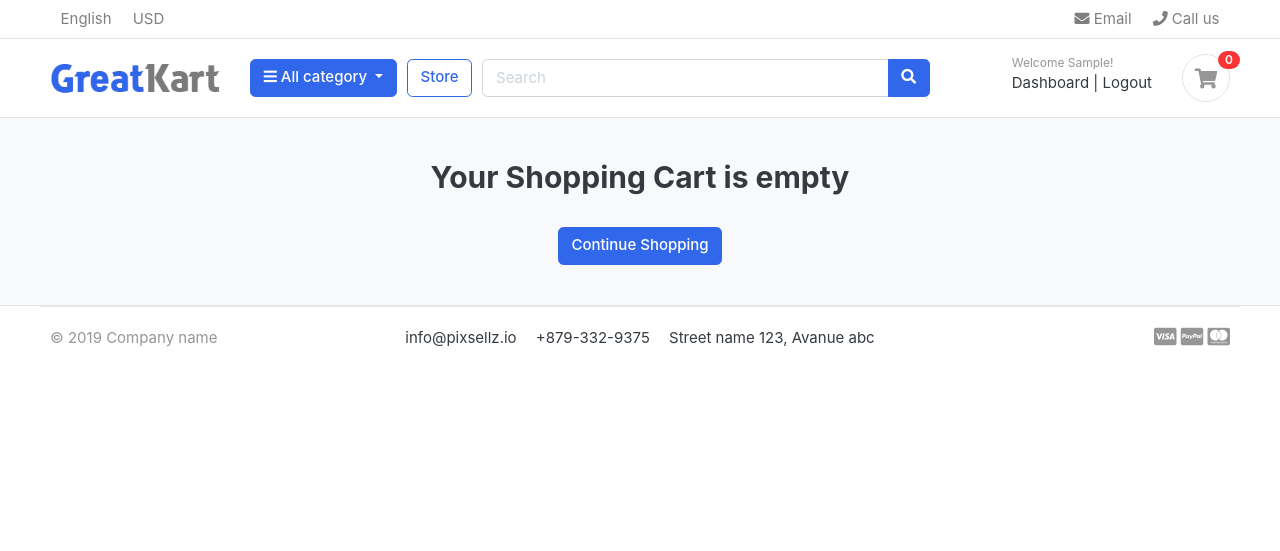
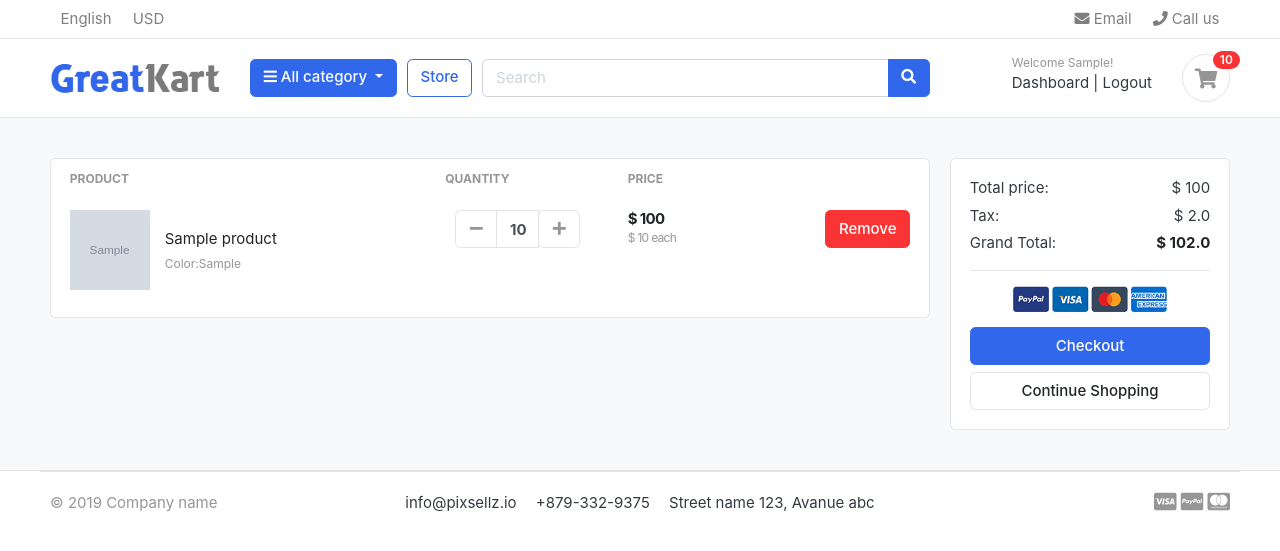
Before and after one commit to Papadopge/marketkart-django, a Django app: page /cart/ in a window 1280 px wide. Shown: the top 551 px of the page. Run offline with Django 3.2, Linux system fonts and the light colour scheme; the first user in the database is signed in; tables that the repository leaves empty hold one stand-in row (Sample ...); some libraries are stand-ins or nearby versions; some web fonts are replaced.

Commit message:
handled cart and checkout

```diff
--- a/carts/context_processors.py
+++ b/carts/context_processors.py
@@ -9,7 +9,10 @@ def counter(request):
     else:
         try:
             cart = Cart.objects.filter(cart_id=_cart_id(request))
-            cart_items = CartItem.objects.all().filter(cart=cart[:1])
+            if request.user.is_authenticated:
+                cart_items = CartItem.objects.all().filter(user=request.user)
+            else:
+                cart_items = CartItem.objects.all().filter(cart=cart[:1])
             for cart_item in cart_items:
                 cart_count += cart_item.quantity
         except Cart.DoesNotExist:
--- a/carts/models.py
+++ b/carts/models.py
@@ -1,5 +1,6 @@
 from django.db import models
 from store.models import Product, Variation
+from accounts.models import Account
 
 # Create your models here.
 
@@ -13,9 +14,10 @@ class Cart(models.Model):
 
 
 class CartItem(models.Model):
+    user = models.ForeignKey(Account, on_delete=models.CASCADE, null=True)
     product = models.ForeignKey(Product, on_delete=models.CASCADE)
     variations = models.ManyToManyField(Variation, blank=True)
-    cart = models.ForeignKey(Cart, on_delete=models.CASCADE)
+    cart = models.ForeignKey(Cart, on_delete=models.CASCADE, null=True)
     quantity = models.IntegerField()
     is_active = models.BooleanField(default=True)
 
--- a/carts/urls.py
+++ b/carts/urls.py
@@ -4,10 +4,9 @@ from . import views
 urlpatterns = [
     path('', views.cart, name='cart'),
     path('add_cart/<int:product_id>/', views.add_cart, name='add_cart'),
-    path('remove_cart/<int:product_id>/',
+    path('remove_cart/<int:product_id>/<int:cart_item_id>/',
          views.remove_cart, name='remove_cart'),
-    path('remove_cart_item/<int:product_id>/',
+    path('remove_cart_item/<int:product_id>/<int:cart_item_id>/',
          views.remove_cart_item, name='remove_cart_item'),
-
     path('checkout/', views.checkout, name='checkout'),
 ]
--- a/carts/views.py
+++ b/carts/views.py
@@ -3,6 +3,7 @@ from store.models import Product, Variation, VariationManager
 from .models import Cart, CartItem
 from django.http import HttpResponse
 from django.core.exceptions import ObjectDoesNotExist
+from django.contrib.auth.decorators import login_required
 
 
 # Create your views here.
@@ -16,88 +17,158 @@ def _cart_id(request):
 
 
 def add_cart(request, product_id):
+    current_user = request.user
     product = Product.objects.get(id=product_id)  # get the product
-    product_variation = []
-    if request.method == 'POST':
-        for item in request.POST:
-            key = item
-            value = request.POST[key]
+    # if the user is authenticated
+    if current_user.is_authenticated:
+        product_variation = []
+        if request.method == 'POST':
+            for item in request.POST:
+                key = item
+                value = request.POST[key]
 
-            try:
-                variation = Variation.objects.get(product=product,
-                                                  variation_category__iexact=key, variation_value__iexact=value)
-                product_variation.append(variation)
-            except:
-                pass
+                try:
+                    variation = Variation.objects.get(product=product,
+                                                      variation_category__iexact=key, variation_value__iexact=value)
+                    product_variation.append(variation)
+                except:
+                    pass
+
+        is_cart_item_exists = CartItem.objects.filter(
+            product=product, user=current_user).exists()
+        if is_cart_item_exists:
+            cart_item = CartItem.objects.filter(
+                product=product, user=current_user)
+            ex_var_list = []
+            id = []
+            for item in cart_item:
+                existing_variation = item.variations.all()
+                ex_var_list.append(list(existing_variation))
+                id.append(item.id)
+
+            if product_variation in ex_var_list:
+                # increase the cart item quantity
+                index = ex_var_list.index(product_variation)
+                item_id = id[index]
+                item = CartItem.objects.get(product=product, id=item_id)
+                item.quantity += 1
+                item.save()
+
+            else:
+                item = CartItem.objects.create(
+                    product=product, quantity=1, user=current_user)
+                if len(product_variation) > 0:
+                    item.variations.clear()
+                    item.variations.add(*product_variation)
+                item.save()
+        else:
+            cart_item = CartItem.objects.create(
+                product=product,
+                quantity=1,
+                user=current_user,
+            )
+            if len(product_variation) > 0:
+                cart_item.variations.clear()
+                cart_item.variations.add(*product_variation)
+            cart_item.save()
+        return redirect('cart')
+        # if the user is not authenticated
+    else:
+        product_variation = []
+        if request.method == 'POST':
+            for item in request.POST:
+                key = item
+                value = request.POST[key]
+
+                try:
+                    variation = Variation.objects.get(product=product,
+                                                      variation_category__iexact=key, variation_value__iexact=value)
+                    product_variation.append(variation)
+                except:
+                    pass
+        try:
+            # get the cart using the cart_id present in the session
+            cart = Cart.objects.get(cart_id=_cart_id(request))
+        except Cart.DoesNotExist:
+            cart = Cart.objects.create(
+                cart_id=_cart_id(request)
+            )
+        cart.save()
+
+        is_cart_item_exists = CartItem.objects.filter(
+            product=product, cart=cart).exists()
+        if is_cart_item_exists:
+            cart_item = CartItem.objects.filter(
+                product=product, cart=cart)
+            # existing variations
+            # current variation -> product_variation
+            # item_id -> database
+            ex_var_list = []
+            id = []
+            for item in cart_item:
+                existing_variation = item.variations.all()
+                ex_var_list.append(list(existing_variation))
+                id.append(item.id)
+            print(ex_var_list)
+
+            if product_variation in ex_var_list:
+                # increase the cart item quantity
+                index = ex_var_list.index(product_variation)
+                item_id = id[index]
+                item = CartItem.objects.get(product=product, id=item_id)
+                item.quantity += 1
+                item.save()
+
+            else:
+                item = CartItem.objects.create(
+                    product=product, quantity=1, cart=cart)
+                if len(product_variation) > 0:
+                    item.variations.clear()
+                    item.variations.add(*product_variation)
+                item.save()
+        else:
+            cart_item = CartItem.objects.create(
+                product=product,
+                quantity=1,
+                cart=cart,
+            )
+            if len(product_variation) > 0:
+                cart_item.variations.clear()
+                cart_item.variations.add(*product_variation)
+            cart_item.save()
+        return redirect('cart')
+
+
+def remove_cart(request, product_id, cart_item_id):
+
+    product = get_object_or_404(Product, id=product_id)
     try:
-        # get the cart using the cart_id present in the session
-        cart = Cart.objects.get(cart_id=_cart_id(request))
-    except Cart.DoesNotExist:
-        cart = Cart.objects.create(
-            cart_id=_cart_id(request)
-        )
-    cart.save()
-
-    is_cart_item_exists = CartItem.objects.filter(
-        product=product, cart=cart).exists()
-    if is_cart_item_exists:
-        cart_item = CartItem.objects.filter(
-            product=product, cart=cart)
-        # existing variations
-        # current variation -> product_variation
-        # item_id -> database
-        ex_var_list = []
-        id = []
-        for item in cart_item:
-            existing_variation = item.variations.all()
-            ex_var_list.append(list(existing_variation))
-            id.append(item.id)
-        print(ex_var_list)
-
-        if product_variation in ex_var_list:
-            # increase the cart item quantity
-            index = ex_var_list.index(product_variation)
-            item_id = id[index]
-            item = CartItem.objects.get(product=product, id=item_id)
-            item.quantity += 1
-            item.save()
-
+        if request.user.is_authenticated:
+            cart_item = CartItem.objects.get(
+                product=product, user=request.user, id=cart_item_id)
         else:
-            item = CartItem.objects.create(
-                product=product, quantity=1, cart=cart)
-            if len(product_variation) > 0:
-                item.variations.clear()
-                item.variations.add(*product_variation)
-            item.save()
-    else:
-        cart_item = CartItem.objects.create(
-            product=product,
-            quantity=1,
-            cart=cart,
-        )
-        if len(product_variation) > 0:
-            cart_item.variations.clear()
-            cart_item.variations.add(*product_variation)
-        cart_item.save()
+            cart = Cart.objects.get(cart_id=_cart_id(request))
+            cart_item = CartItem.objects.get(
+                product=product, cart=cart, id=cart_item_id)
+        if cart_item.quantity > 1:
+            cart_item.quantity -= 1
+            cart_item.save()
+        else:
+            cart_item.delete()
+    except:
+        pass
     return redirect('cart')
 
 
-def remove_cart(request, product_id):
-    cart = Cart.objects.get(cart_id=_cart_id(request))
+def remove_cart_item(request, product_id, cart_item_id):
     product = get_object_or_404(Product, id=product_id)
-    cart_item = CartItem.objects.get(product=product, cart=cart)
-    if cart_item.quantity > 1:
-        cart_item.quantity -= 1
-        cart_item.save()
+    if request.user.is_authenticated:
+        cart_item = CartItem.objects.get(
+            product=product, user=request.user, id=cart_item_id)
     else:
-        cart_item.delete()
-    return redirect('cart')
-
-
-def remove_cart_item(request, product_id):
-    cart = Cart.objects.get(cart_id=_cart_id(request))
-    product = get_object_or_404(Product, id=product_id)
-    cart_item = CartItem.objects.get(product=product, cart=cart)
+        cart = Cart.objects.get(cart_id=_cart_id(request))
+        cart_item = CartItem.objects.get(
+            product=product, cart=cart, id=cart_item_id)
     cart_item.delete()
     return redirect('cart')
 
@@ -106,8 +177,12 @@ def cart(request, total=0, quantity=0, cart_items=None):
     try:
         tax = 0
         grand_total = 0
-        cart = Cart.objects.get(cart_id=_cart_id(request))
-        cart_items = CartItem.objects.filter(cart=cart, is_active=True)
+        if request.user.is_authenticated:
+            cart_items = CartItem.objects.filter(
+                user=request.user, is_active=True)
+        else:
+            cart = Cart.objects.get(cart_id=_cart_id(request))
+            cart_items = CartItem.objects.filter(cart=cart, is_active=True)
         for cart_item in cart_items:
             total += (cart_item.product.price * cart_item.quantity)
             quantity += cart_item.quantity
@@ -127,12 +202,17 @@ def cart(request, total=0, quantity=0, cart_items=None):
     return render(request, 'store/cart.html', context)
 
 
+@login_required(login_url='login')
 def checkout(request, total=0, quantity=0, cart_items=None):
     try:
         tax = 0
         grand_total = 0
-        cart = Cart.objects.get(cart_id=_cart_id(request))
-        cart_items = CartItem.objects.filter(cart=cart, is_active=True)
+        if request.user.is_authenticated:
+            cart_items = CartItem.objects.filter(
+                user=request.user, is_active=True)
+        else:
+            cart = Cart.objects.get(cart_id=_cart_id(request))
+            cart_items = CartItem.objects.filter(cart=cart, is_active=True)
         for cart_item in cart_items:
             total += (cart_item.product.price * cart_item.quantity)
             quantity += cart_item.quantity
--- a/templates/store/cart.html
+++ b/templates/store/cart.html
@@ -55,15 +55,21 @@
                                     <div class="col">
                                         <div class="input-group input-spinner">
                                             <div class="input-group-prepend">
-                                                <a href="{% url 'remove_cart' cart_item.product.id %}"
+                                                <a href="{% url 'remove_cart' cart_item.product.id cart_item.id %}"
                                                     class="btn btn-light" type="button" id="button-plus"> <i
                                                         class="fa fa-minus"></i> </a>
                                             </div>
                                             <input type="text" class="form-control" value="{{ cart_item.quantity }}">
                                             <div class="input-group-append">
-                                                <a href="{% url 'add_cart' cart_item.product.id %}"
-                                                    class="btn btn-light" type="button" id="button-minus"> <i
-                                                        class="fa fa-plus"></i> </a>
+                                                <form action="{% url 'add_cart' cart_item.product.id %}" method="POST">
+                                                    {% csrf_token %}
+                                                    {% for item in cart_item_variations.all %}
+                                                    <input type="hidden" name="{{ item.variation_category | lower }}"
+                                                        value="{{ item.variation_value | capfirst }}">
+                                                    {% endfor %}
+                                                    <button class="btn btn-light" type="submit" id="button-minus"> <i
+                                                            class="fa fa-plus"></i> </button>
+                                                </form>
                                             </div>
                                         </div> <!-- input-group.// -->
                                     </div> <!-- col.// -->
@@ -75,7 +81,8 @@
                                     </div> <!-- price-wrap .// -->
                                 </td>
                                 <td class="text-right">
-                                    <a href="{% url 'remove_cart_item' cart_item.product.id %}" class="btn btn-danger">
+                                    <a href="{% url 'remove_cart_item' cart_item.product.id cart_item.id %}"
+                                        class="btn btn-danger">
                                         Remove</a>
                                 </td>
                             </tr>
```
Also changed, not shown: accounts/views.py (+55 -1 lines), templates/store/checkout.html (+6 -3 lines), carts/migrations/0003_auto_20230420_0017.py (added), 1 other file.
